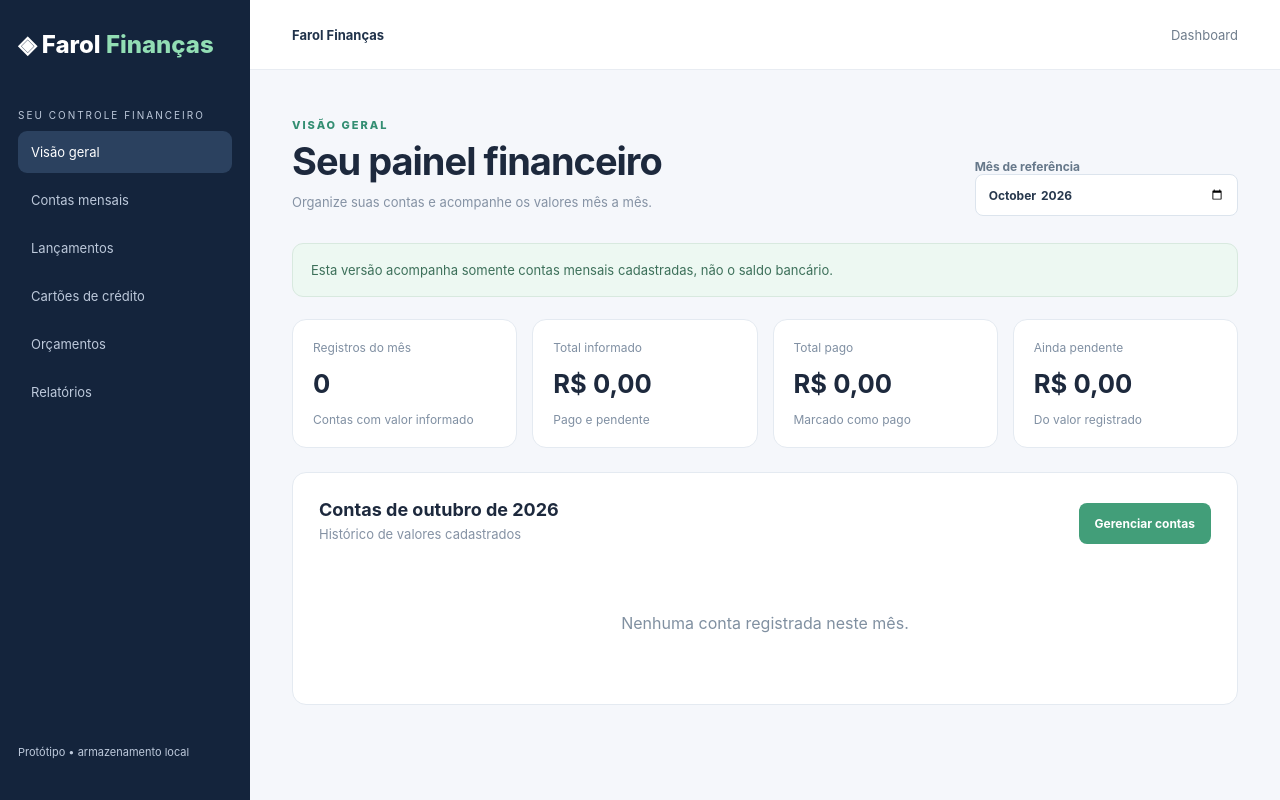
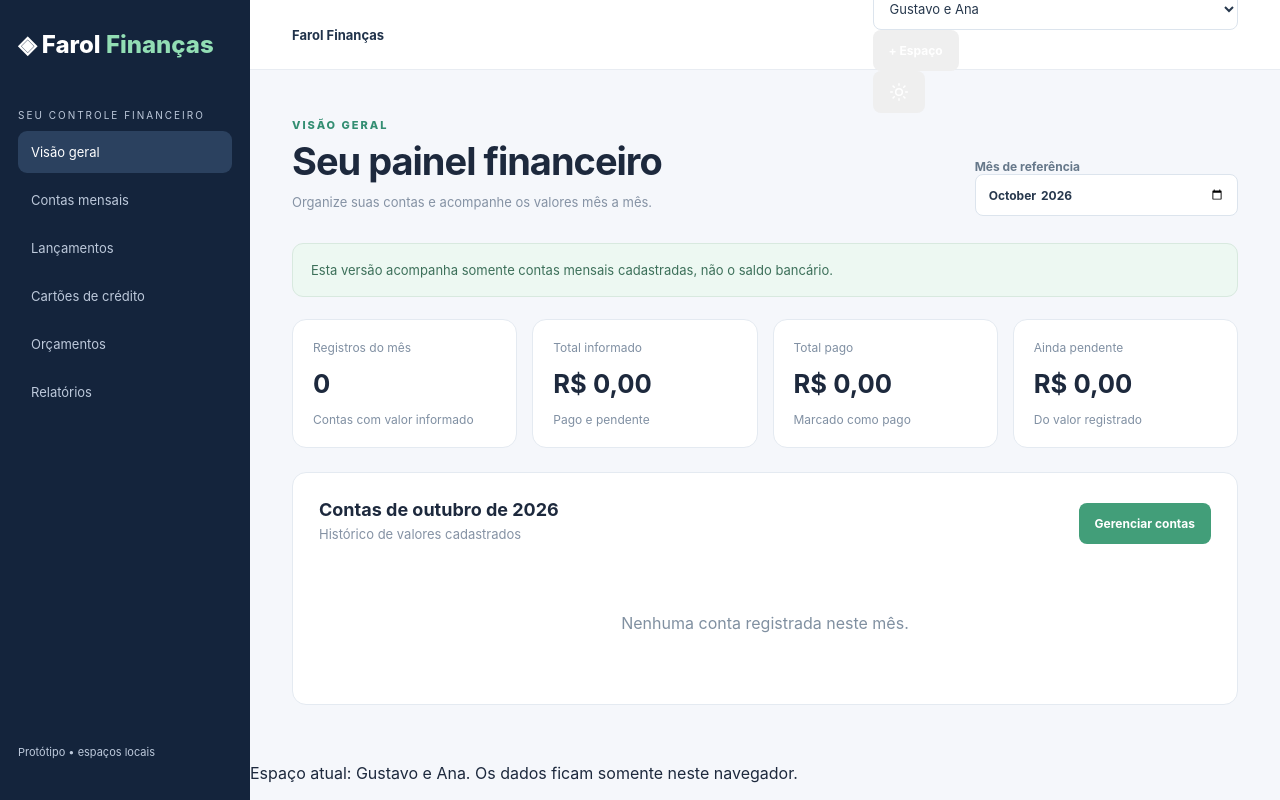
Before and after one commit to GutoSwan/farol-financas, a Vue app: page / in a window 1280 px wide. Built offline with nearby package versions, Linux system fonts and the light colour scheme.

Commit message:
feat: integrar tema e seleção reativa de espaços

```diff
--- a/src/presentation/layouts/AppLayout.vue
+++ b/src/presentation/layouts/AppLayout.vue
@@ -1,6 +1,106 @@
 <script setup lang="ts">
+import { ref } from 'vue'
 import { useRoute } from 'vue-router'
-const route=useRoute()
-const links=[['/','Visão geral'],['/contas-mensais','Contas mensais'],['/lancamentos','Lançamentos'],['/cartoes','Cartões de crédito'],['/orcamentos','Orçamentos'],['/relatorios','Relatórios']]
+import { useTheme } from '../composables/useTheme'
+import { useWorkspaces } from '../composables/useWorkspaces'
+
+const route = useRoute()
+const { isDark, toggleTheme } = useTheme()
+const { workspaces, currentWorkspace, activeWorkspaceId, error: workspaceError, selectWorkspace, createWorkspace } = useWorkspaces()
+const creating = ref(false)
+const newName = ref('')
+
+const links = [
+  ['/', 'Visão geral'],
+  ['/contas-mensais', 'Contas mensais'],
+  ['/lancamentos', 'Lançamentos'],
+  ['/cartoes', 'Cartões de crédito'],
+  ['/orcamentos', 'Orçamentos'],
+  ['/relatorios', 'Relatórios'],
+]
+
+function submitWorkspace(): void {
+  if (createWorkspace(newName.value)) {
+    creating.value = false
+    newName.value = ''
+  }
+}
 </script>
-<template><div class="shell"><aside class="sidebar"><RouterLink to="/" class="brand">◈ Farol <span>Finanças</span></RouterLink><p class="section-label">SEU CONTROLE FINANCEIRO</p><nav><RouterLink v-for="[href,label] in links" :key="href" :to="href" :class="{active:route.path===href}">{{label}}</RouterLink></nav><p class="sidebar-foot">Protótipo • armazenamento local</p></aside><div class="main"><header class="topbar"><b>Farol Finanças</b><span>{{route.meta.title??'Visão geral'}}</span></header><main class="content"><RouterView/></main></div></div></template>
+
+<template>
+  <div class="shell">
+    <aside class="sidebar">
+      <RouterLink to="/" class="brand">◈ Farol <span>Finanças</span></RouterLink>
+      <p class="section-label">SEU CONTROLE FINANCEIRO</p>
+      <nav aria-label="Menu principal">
+        <RouterLink
+          v-for="[href, label] in links"
+          :key="href"
+          :to="href"
+          :class="{ active: route.path === href }"
+        >{{ label }}</RouterLink>
+      </nav>
+      <p class="sidebar-foot">Protótipo • espaços locais</p>
+    </aside>
+    <div class="main">
+      <header class="topbar">
+        <b>Farol Finanças</b>
+        <div class="topbar-actions">
+          <span class="page-context">{{ route.meta.title ?? 'Visão geral' }}</span>
+          <div class="workspace-switcher">
+            <label class="sr-only" for="workspace-select">Espaço financeiro ativo</label>
+            <select
+              id="workspace-select"
+              class="workspace-select"
+              :value="activeWorkspaceId"
+              title="Trocar espaço financeiro local"
+              @change="selectWorkspace(($event.target as HTMLSelectElement).value)"
+            >
+              <option v-for="space in workspaces" :key="space.id" :value="space.id">{{ space.name }}</option>
+            </select>
+            <button
+              class="workspace-add"
+              type="button"
+              title="Criar espaço financeiro neste navegador"
+              :aria-expanded="creating"
+              @click="creating = !creating"
+            >+ Espaço</button>
+            <div v-if="creating" class="workspace-popover">
+              <form @submit.prevent="submitWorkspace">
+                <strong>Novo espaço financeiro</strong>
+                <label for="new-workspace-name">Nome</label>
+                <input id="new-workspace-name" v-model="newName" maxlength="60" minlength="2" required placeholder="Ex.: Finanças do João" />
+                <p>Cada espaço tem registros separados neste navegador. Ainda não é um login para outra pessoa.</p>
+                <div class="popover-actions">
+                  <button class="secondary-action" type="button" @click="creating = false">Cancelar</button>
+                  <button type="submit" class="primary">Criar espaço</button>
+                </div>
+              </form>
+            </div>
+          </div>
+          <button
+            class="theme-toggle"
+            type="button"
+            :title="isDark ? 'Ativar modo claro' : 'Ativar modo escuro'"
+            :aria-label="isDark ? 'Ativar modo claro' : 'Ativar modo escuro'"
+            :aria-pressed="isDark"
+            @click="toggleTheme"
+          >
+            <svg v-if="!isDark" xmlns="http://www.w3.org/2000/svg" width="20" height="20" viewBox="0 0 24 24" fill="none" stroke="currentColor" stroke-width="1.8" stroke-linecap="round" stroke-linejoin="round" aria-hidden="true">
+              <circle cx="12" cy="12" r="4" />
+              <path d="M12 2v2m0 16v2M4.93 4.93l1.42 1.42m11.3 11.3 1.42 1.42M2 12h2m16 0h2M4.93 19.07l1.42-1.42m11.3-11.3 1.42-1.42" />
+            </svg>
+            <svg v-else xmlns="http://www.w3.org/2000/svg" width="20" height="20" viewBox="0 0 24 24" fill="none" stroke="currentColor" stroke-width="1.8" stroke-linecap="round" stroke-linejoin="round" aria-hidden="true">
+              <path d="M20.98 13.02A9 9 0 0 1 10.98 3.02a9 9 0 1 0 10 10" />
+            </svg>
+          </button>
+        </div>
+      </header>
+      <p v-if="workspaceError" class="workspace-error" role="alert">{{ workspaceError }}</p>
+      <main class="content" :key="activeWorkspaceId">
+        <RouterView />
+      </main>
+      <p class="local-workspace-note">Espaço atual: {{ currentWorkspace?.name ?? 'Gustavo e Ana' }}. Os dados ficam somente neste navegador.</p>
+    </div>
+  </div>
+</template>
```
